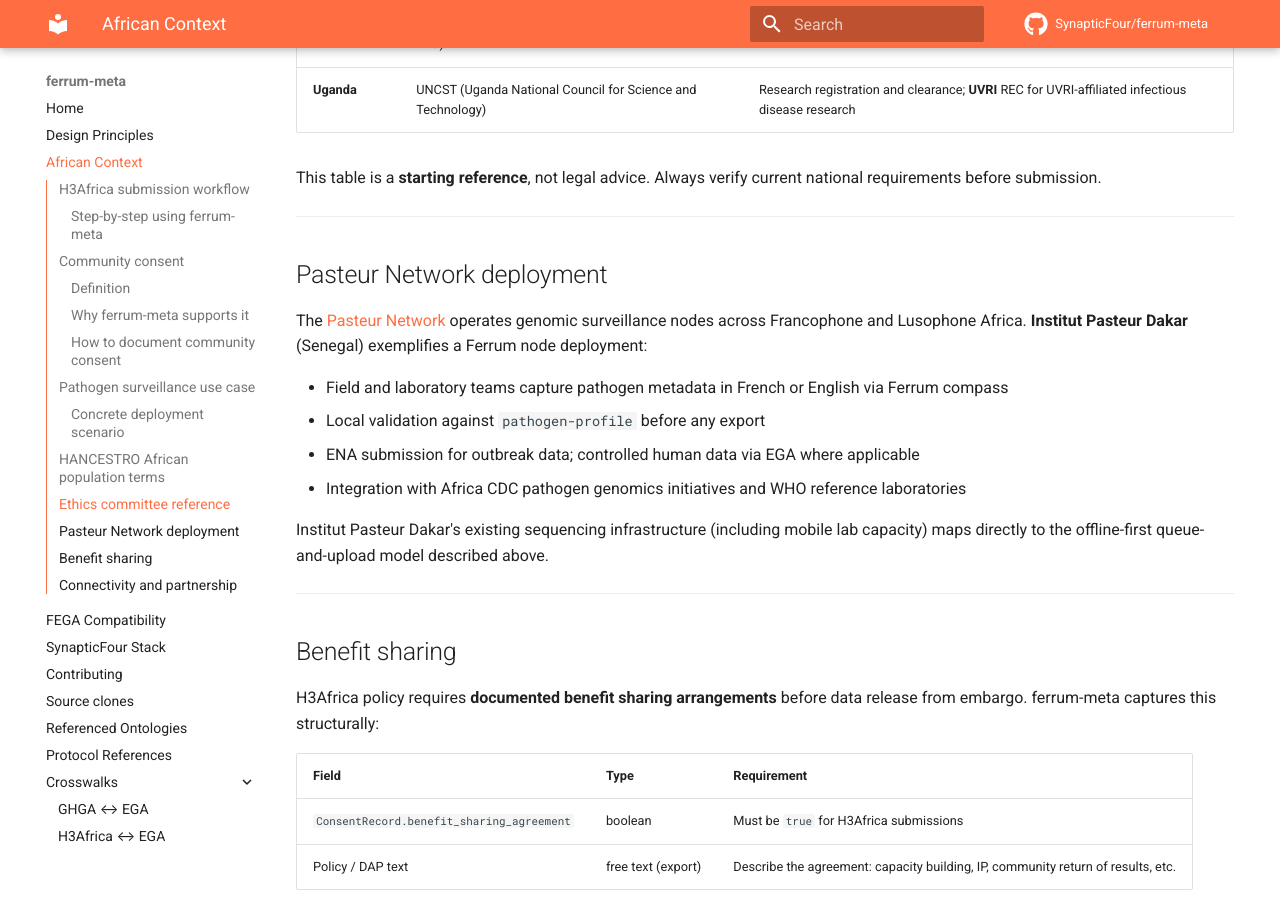
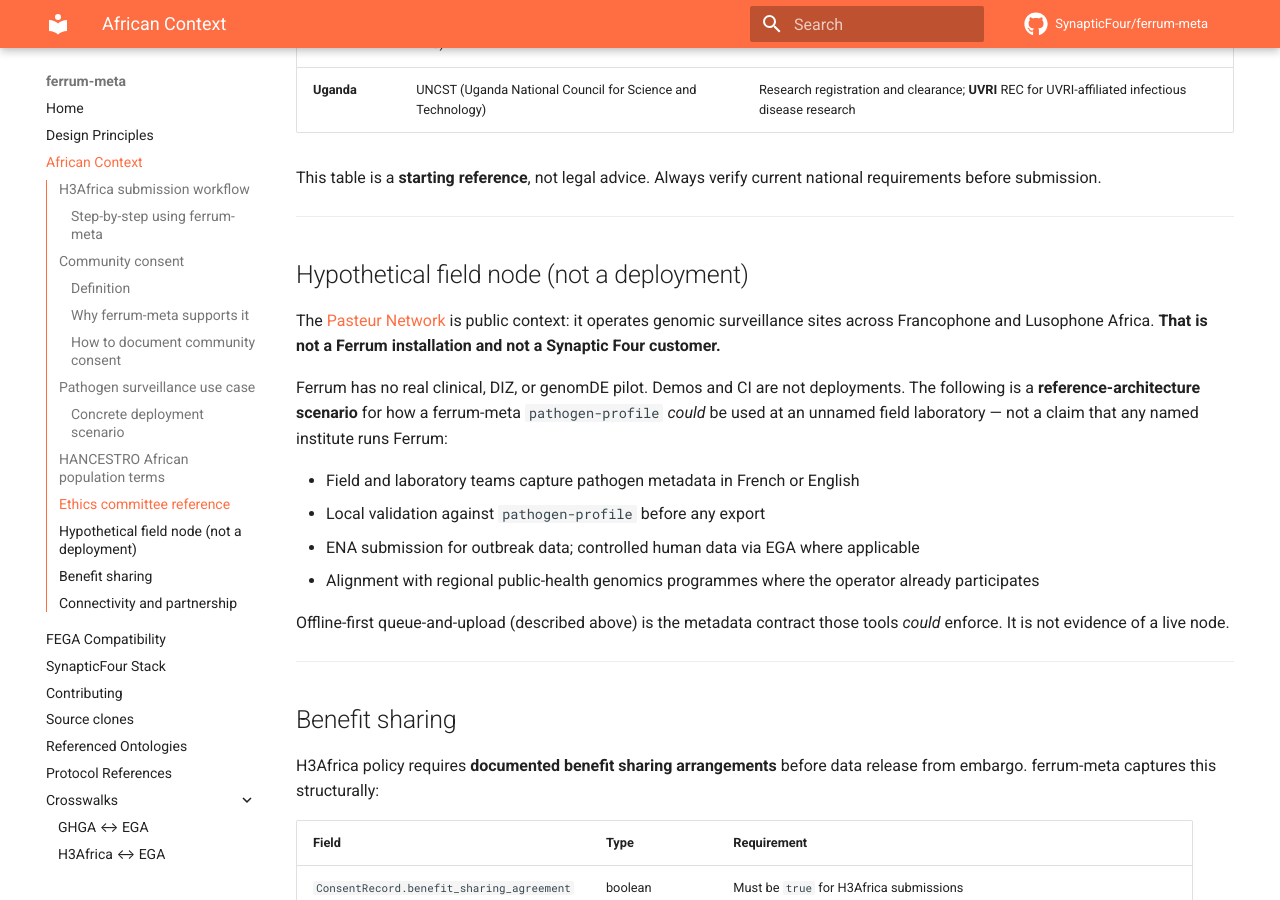
Before and after one commit to SynapticFour/ferrum-meta, an MkDocs documentation site: the page built from docs/african-context.md, in a window 1280 px wide and 900 px high, scrolled down 4374 px. Built offline with MkDocs 1.6.1 and Material for MkDocs 9.7.7, drawn with Linux system fonts in a browser that asks for light colours; comment, search, counter and statistics services are not loaded.

Commit message:
Describe African field nodes as scenarios, not Pasteur deployments.

```diff
--- a/docs/african-context.md
+++ b/docs/african-context.md
@@ -195,19 +195,18 @@
 
 ---
 
-## Pasteur Network deployment
+## Hypothetical field node (not a deployment)
 
-The [Pasteur Network](https://pasteur-network.org/) operates genomic surveillance nodes across
-Francophone and Lusophone Africa. **Institut Pasteur Dakar** (Senegal) exemplifies a Ferrum node
-deployment:
+The [Pasteur Network](https://pasteur-network.org/) is public context: it operates genomic surveillance sites across Francophone and Lusophone Africa. **That is not a Ferrum installation and not a Synaptic Four customer.**
 
-- Field and laboratory teams capture pathogen metadata in French or English via Ferrum compass
+Ferrum has no real clinical, DIZ, or genomDE pilot. Demos and CI are not deployments. The following is a **reference-architecture scenario** for how a ferrum-meta `pathogen-profile` *could* be used at an unnamed field laboratory — not a claim that any named institute runs Ferrum:
+
+- Field and laboratory teams capture pathogen metadata in French or English
 - Local validation against `pathogen-profile` before any export
 - ENA submission for outbreak data; controlled human data via EGA where applicable
-- Integration with Africa CDC pathogen genomics initiatives and WHO reference laboratories
+- Alignment with regional public-health genomics programmes where the operator already participates
 
-Institut Pasteur Dakar's existing sequencing infrastructure (including mobile lab capacity)
-maps directly to the offline-first queue-and-upload model described above.
+Offline-first queue-and-upload (described above) is the metadata contract those tools *could* enforce. It is not evidence of a live node.
 
 ---
 
```
Also changed, not shown: docs/fega-compatibility.md (+4 -3 lines).
